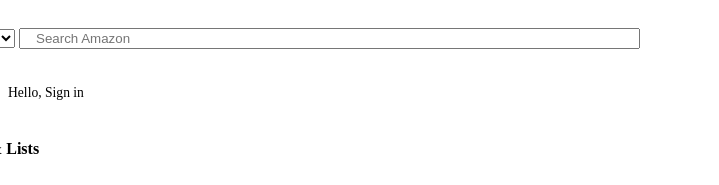
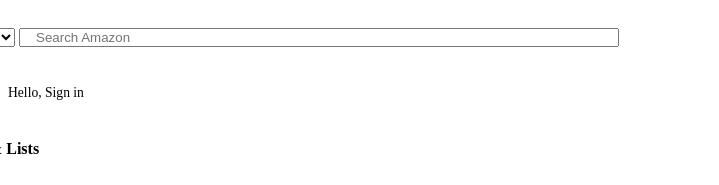
Before and after one commit to rehanlohar54-ui/e-commerce-website, a plain HTML site: page index.html in a window 1280 px wide. Shown: the part 208-393 px from the top of the page, 0-719 px from the left. Drawn offline with Linux system fonts and the light colour scheme.

Commit message:
commited files

```diff
--- a/style.css
+++ b/style.css
@@ -1,4 +1,9 @@
+*{
+    margin 0;
+    padding: 0;
+    box-sizing: border-box;
 
+}
 
 .logo{
       background-image: url(amazon\ new.jpg);
```
Also changed, not shown: index.html (+1 -1 lines).
